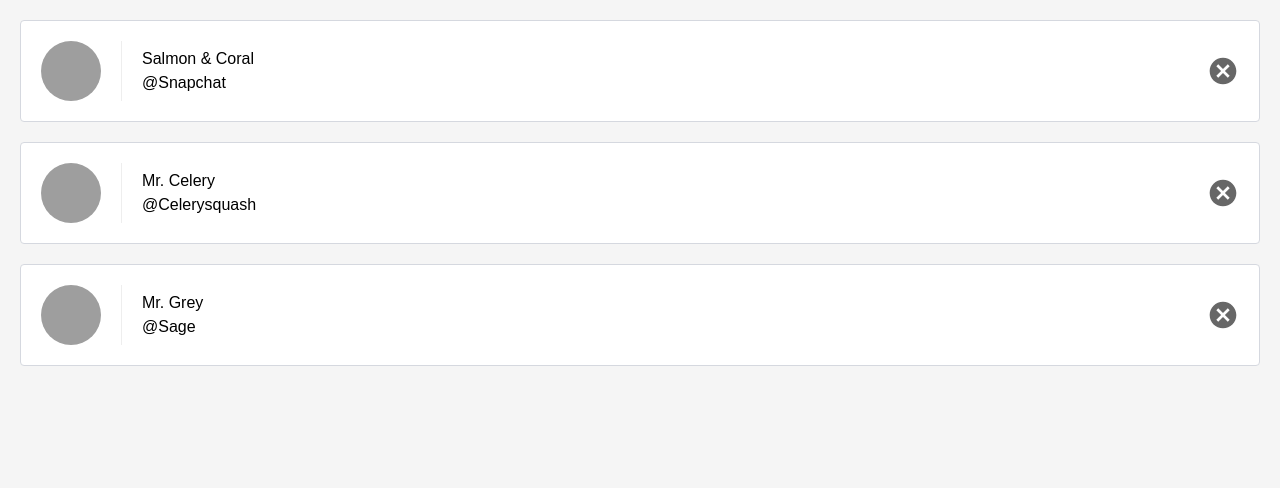
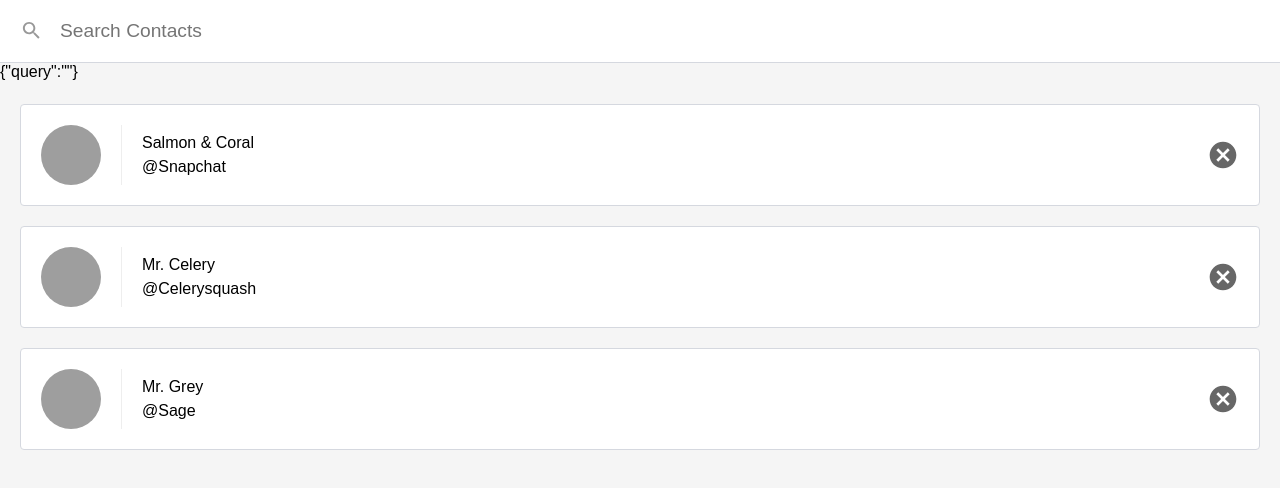
Before and after one commit to francismarcus/reactnd-contacts, a React (Create React App) app: page / in a window 1280 px wide. Shown: the top 488 px of the page. Built offline with nearby package versions, Linux system fonts and the light colour scheme.

Commit message:
Feat: ListContacts now a controlled component with a search field
- Converted ListContacts from a stateless functional component to a
controll component
- Search field to forementioned component
- Styles for search

```diff
--- a/src/ListContacts.js
+++ b/src/ListContacts.js
@@ -1,10 +1,41 @@
-import React from 'react'
+import React, { Component } from 'react'
 import PropTypes from 'prop-types'
 
-const ListContacts = (props) => {
-    return(
+class ListContacts extends Component {
+    static propTypes = {
+        contacts: PropTypes.array.isRequired,
+        onDeleteContact: PropTypes.func.isRequired,
+    }
+
+    state = {
+        query: ''
+    }
+
+    updateQuery = (query) => {
+        this.setState(() => ({
+            query: query.trim()
+        }))
+    }
+
+    render() {
+        return (
+            <div className='list-contacts'>
+                {JSON.stringify(this.state)}
+
+
+            <div className='list-contacts-top'>
+
+                <input
+                    className='search-contacts'
+                    type='text'
+                    placeholder='Search Contacts'
+                    value={this.state.query}
+                    onChange={(event)=> this.updateQuery(event.target.value)}
+                />
+            </div>
+
             <ol className = 'contact-list' >
-        {props.contacts.map((contact) => (
+            {this.props.contacts.map((contact) => (
                 <li className='contact-list-item'>
                     <div className='contact-avatar'
                          style={{background: `url(${contact.avatarURL})`}}>
@@ -14,23 +45,20 @@
                     <p>{contact.handle}</p>
                     </div>
                     <button
-                onClick={() => props.onDeleteContact(contact)}
+                        onClick={() => this.props.onDeleteContact(contact)}
                         className='contact-remove'>
                         Remove
                     </button>
                 </li>
                 ))}
              </ol>
-
+            </div>
         )
     }
-
+}
 
 // PropTypes is a great way to validate intended data types in our React app.
 // Type checking our data with PropTypes helps us identify these bugs during development to ensure a smooth experience for our app's users.
-ListContacts.propTypes = {
-    contacts: PropTypes.array.isRequired,
-    onDeleteContact: PropTypes.func.isRequired,
-  }
+
 
 export default ListContacts
--- a/src/index.css
+++ b/src/index.css
@@ -79,3 +79,26 @@
   cursor: pointer;
   outline: none;
 }
+
+.list-contacts {
+  padding-top: 60px;
+}
+.list-contacts-top {
+  position: fixed;
+  width: 100%;
+  top: 0;
+  border-bottom: 1px solid #d5d8df;
+  display: flex;
+}
+
+.search-contacts {
+  width: 100%;
+  padding: 20px 20px 20px 60px;
+  background-image: url('./icons/search.svg');
+  background-repeat: no-repeat;
+  background-position: 20px center;
+  background-size: 1.2em;
+  font-size: 1.2em;
+  border: 0;
+  outline: none;
+}
```
Lines whose indentation alone changed are shown as unchanged.
